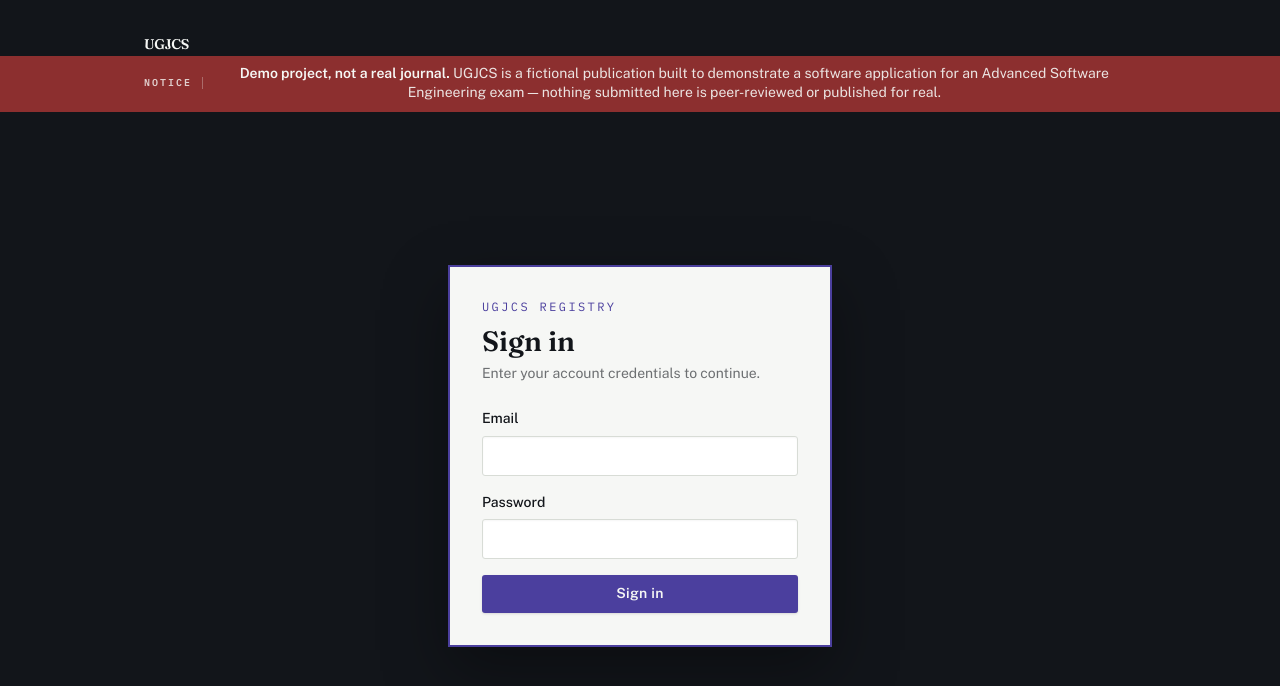
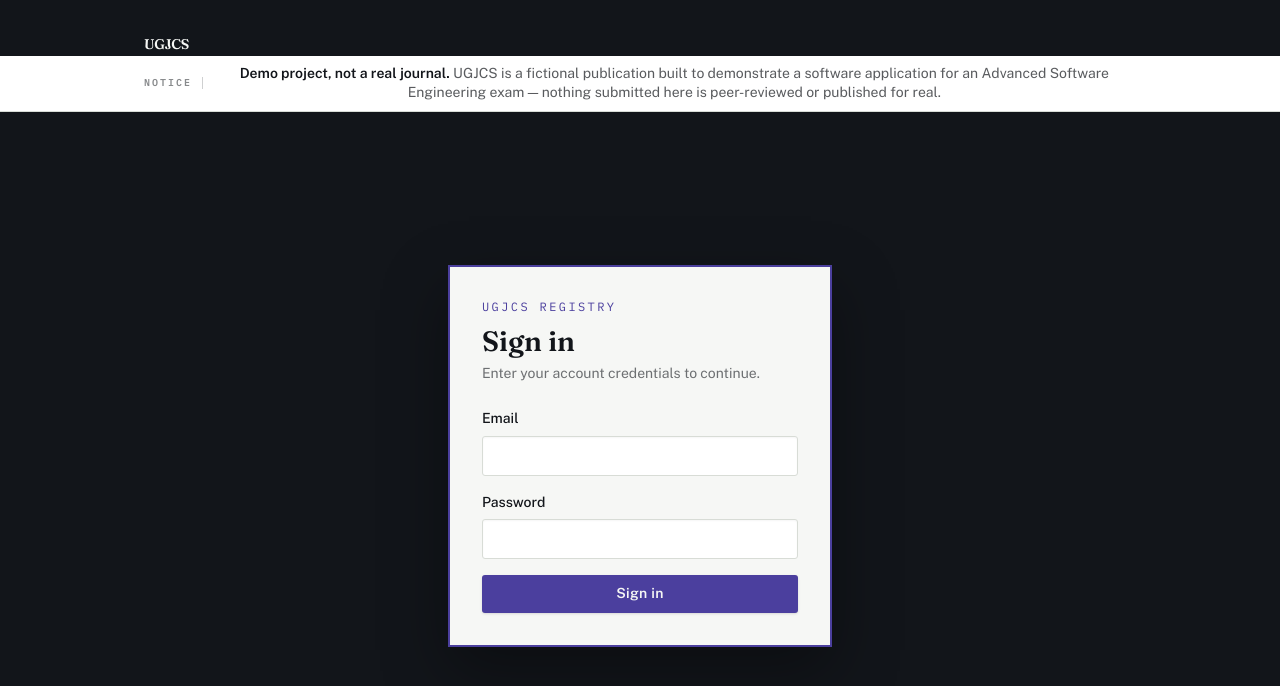
Before and after one commit to rogerkorantenng/ugjcs, a Next.js app in the folder frontend/: page /login in a window 1280 px wide. Shown: the top 686 px of the page. Built offline with nearby package versions, Linux system fonts and the light colour scheme.

Commit message:
Print the demo notice in ink, not seal red
A red band directly under the masthead's violet hairline put the palette's two
strongest colors side by side on every page. The notice now reads as a printed
slip on paper; seal red goes back to marking only destructive decisions.

```diff
--- a/frontend/src/components/layout/demo-banner.tsx
+++ b/frontend/src/components/layout/demo-banner.tsx
@@ -2,23 +2,24 @@
  * Mounted directly under every masthead in the app — the public `SiteHeader`, each
  * authenticated `AppNav`, and the login screen — so it is impossible to browse anywhere
  * without seeing it first. Styled in the same mono/uppercase register as the registry
- * stamp and tracking chips (small caps, tight tracking) and in `seal`, the palette's
- * existing destructive/attention tone, rather than a new red — the point is to look like a
+ * stamp and tracking chips (small caps, tight tracking) and in plain ink on paper — the
+ * `seal` red stays reserved for destructive decisions, and a red band directly under the
+ * masthead's violet hairline clashed with it. The point is to look like a
  * notice this system would actually print, not a banner ad bolted on top of it. Not
  * dismissible on purpose — an exam-grading reader reloading a deep link must see it too, not
  * just a visitor who started at "/".
  */
 export function DemoBanner() {
   return (
-    <div role="note" className="border-b border-seal/30 bg-seal text-paper">
+    <div role="note" className="border-b border-rule bg-surface text-ink">
       <p className="mx-auto flex max-w-5xl items-center justify-center gap-2.5 px-4 py-2 text-center text-xs leading-snug sm:text-sm">
-        <span aria-hidden="true" className="font-mono text-[10px] font-semibold uppercase tracking-[0.2em] text-paper/80">
+        <span aria-hidden="true" className="font-mono text-[10px] font-semibold uppercase tracking-[0.2em] text-ink/50">
           Notice
         </span>
-        <span aria-hidden="true" className="h-3 w-px bg-paper/30" />
+        <span aria-hidden="true" className="h-3 w-px bg-ink/20" />
         <span>
           <strong className="font-semibold">Demo project, not a real journal.</strong>{" "}
-          <span className="text-paper/90">
+          <span className="text-ink/70">
             UGJCS is a fictional publication built to demonstrate a software application for an
             Advanced Software Engineering exam — nothing submitted here is peer-reviewed or
             published for real.
```
